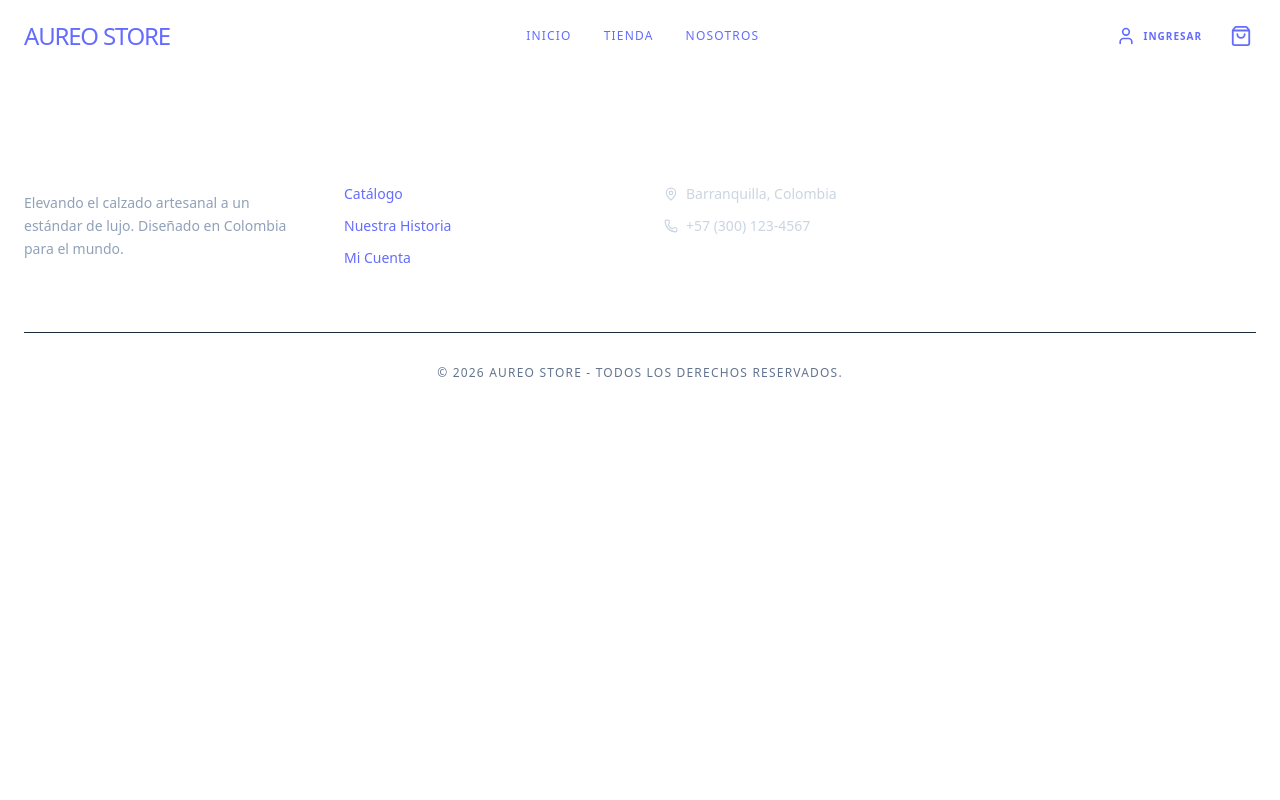
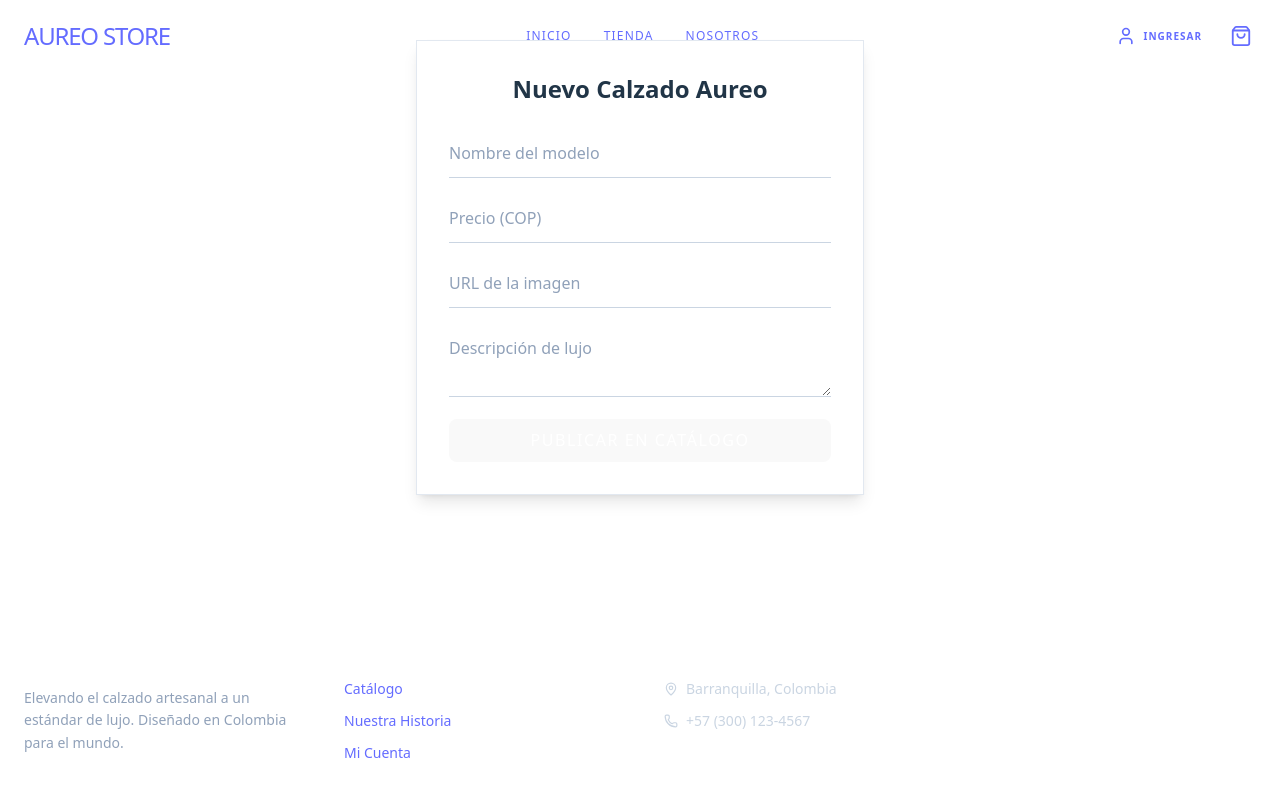
Before and after one commit to duvanjmb/Aureo, a React (Vite) app: page /admin/agregar-producto in a window 1280 px wide. Shown: the top 800 px of the page. Built offline with nearby package versions, Linux system fonts and the light colour scheme.

Commit message:
Adding product page

```diff
--- a/src/App.jsx
+++ b/src/App.jsx
@@ -12,6 +12,7 @@
 import Register from './pages/Register';
 import { AuthProvider } from './context/AuthContext'; // Importa el proveedor de autenticación
 import Footer from './components/Footer';
+import AdminAddProduct from './admin/AdminAddProduct';
 
 
 function App() {
@@ -28,6 +29,7 @@
           <Route path="/carrito" element={<CartPage />} />
           <Route path="/login" element={<Login />} />
           <Route path="/registro" element={<Register />} />
+          <Route path="/admin/agregar-producto" element={<AdminAddProduct />} />
         </Routes>
         <Footer />
       </main>
--- /dev/null
+++ b/src/admin/AdminAddProduct.jsx
@@ -0,0 +1,68 @@
+import React, { useState } from 'react';
+
+const AdminAddProduct = () => {
+  const [product, setProduct] = useState({
+    nombre: '', precio: '', imagen: '', descripcion: '', stock: ''
+  });
+
+  const handleSubmit = async (e) => {
+    e.preventDefault();
+    try {
+      const response = await fetch('http://localhost:3000/api/productos/add', {
+        method: 'POST',
+        headers: { 'Content-Type': 'application/json' },
+        body: JSON.stringify(product)
+      });
+
+      const data = await response.json();
+      if (response.ok) {
+        alert("¡Producto añadido con éxito!");
+        setProduct({ nombre: '', precio: '', imagen: '', descripcion: '', stock: '' });
+      } else {
+        alert("Error: " + data.message);
+      }
+    } catch (error) {
+      console.error("Error de red:", error);
+    }
+  };
+
+  return (
+    <div className="max-w-md mx-auto my-10 p-8 bg-white border border-slate-200 shadow-lg">
+      <h2 className="text-2xl font-display font-bold mb-6 text-center">Nuevo Calzado Aureo</h2>
+      <form onSubmit={handleSubmit} className="space-y-4">
+        <input
+          type="text" placeholder="Nombre del modelo"
+          className="w-full border-b border-slate-300 py-3 text-slate-900 placeholder:text-slate-400 outline-none focus:border-aureo-gold bg-transparent transition-colors"
+          value={product.nombre}
+          onChange={(e) => setProduct({...product, nombre: e.target.value})}
+          required
+        />
+        <input
+          type="number" placeholder="Precio (COP)"
+          className="w-full border-b border-slate-300 py-3 text-slate-900 placeholder:text-slate-400 outline-none focus:border-aureo-gold bg-transparent transition-colors"
+          value={product.precio}
+          onChange={(e) => setProduct({...product, precio: e.target.value})}
+          required
+        />
+        <input
+          type="text" placeholder="URL de la imagen"
+          className="w-full border-b border-slate-300 py-3 text-slate-900 placeholder:text-slate-400 outline-none focus:border-aureo-gold bg-transparent transition-colors"
+          value={product.imagen}
+          onChange={(e) => setProduct({...product, imagen: e.target.value})}
+          required
+        />
+        <textarea
+          placeholder="Descripción de lujo"
+          className="w-full border-b border-slate-300 py-3 text-slate-900 placeholder:text-slate-400 outline-none focus:border-aureo-gold bg-transparent transition-colors"
+          value={product.descripcion}
+          onChange={(e) => setProduct({...product, descripcion: e.target.value})}
+        />
+        <button type="submit" className="w-full bg-aureo-dark text-white py-3 hover:bg-aureo-gold transition-colors font-bold uppercase tracking-widest text-xs">
+          Publicar en Catálogo
+        </button>
+      </form>
+    </div>
+  );
+};
+
+export default AdminAddProduct;
```
